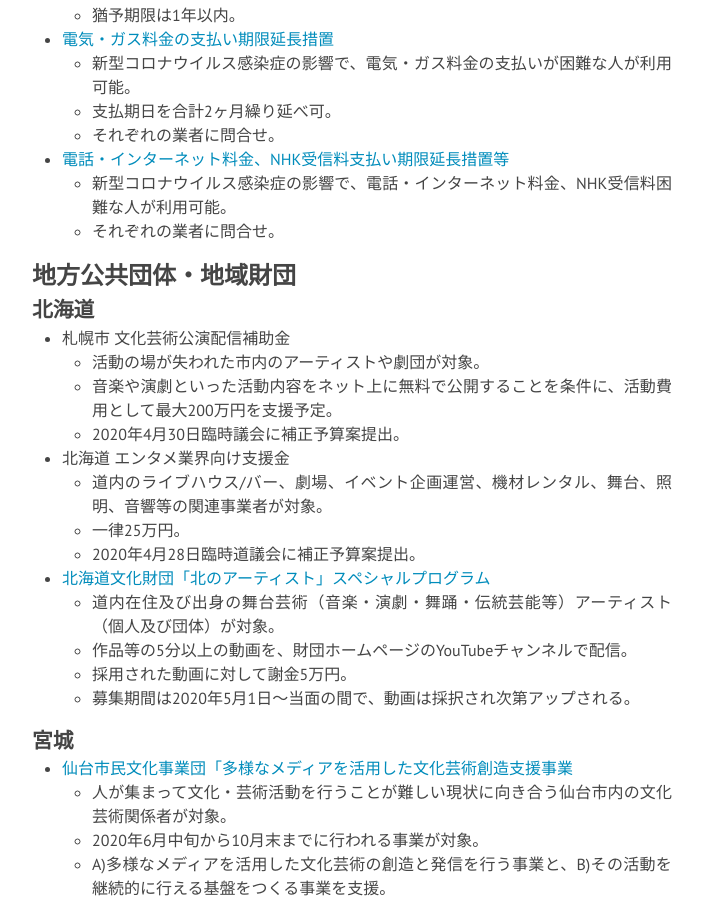
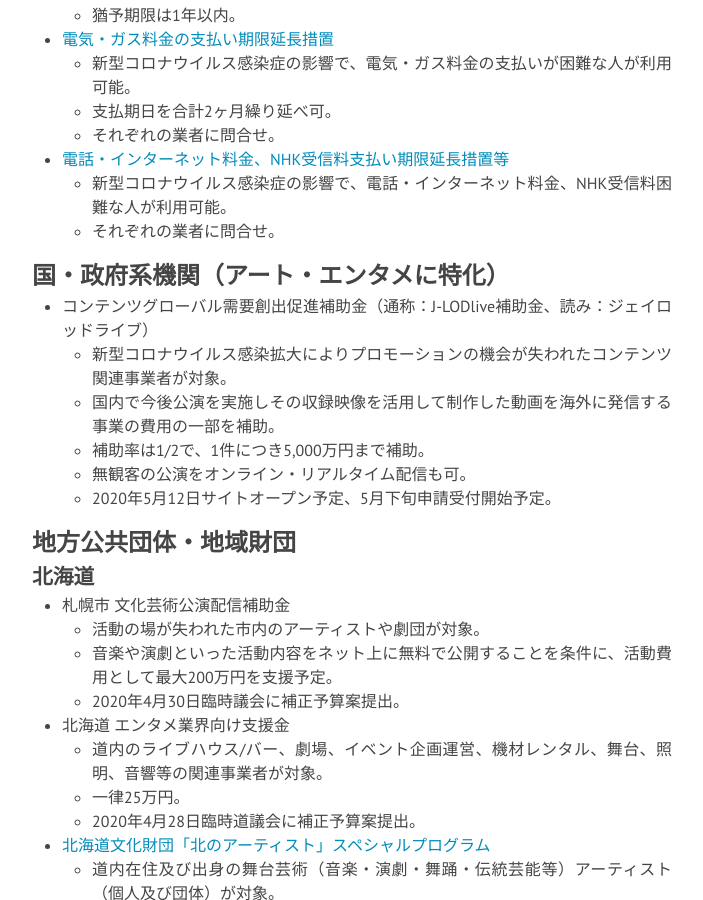
Before and after one commit to a-okuda/resources-for-artists, a Jekyll site: the page built from a_artists.md, in a window 1280 px wide and 900 px high, scrolled down 3075 px. Shown: the whole window, without its empty margins (288-991 px from the left). Built offline with Jekyll 4.4.1, drawn with Linux system fonts in a browser that asks for light colours; nearby versions of some CDN libraries; some of the changed text lies outside the part shown.

Commit message:
Update a_artists.md

```diff
--- a/a_artists.md
+++ b/a_artists.md
@@ -101,6 +101,14 @@ permalink: /artists/
 	* 新型コロナウイルス感染症の影響で、電話・インターネット料金、NHK受信料困難な人が利用可能。
 	* それぞれの業者に問合せ。
 
+## 国・政府系機関（アート・エンタメに特化）
+* コンテンツグローバル需要創出促進補助金（通称：J-LODlive補助金、読み：ジェイロッドライブ）
+	* 新型コロナウイルス感染拡大によりプロモーションの機会が失われたコンテンツ関連事業者が対象。
+	* 国内で今後公演を実施しその収録映像を活用して制作した動画を海外に発信する事業の費用の一部を補助。
+	* 補助率は1/2で、1件につき5,000万円まで補助。
+	* 無観客の公演をオンライン・リアルタイム配信も可。
+	* 2020年5月12日サイトオープン予定、5月下旬申請受付開始予定。
+
 ## 地方公共団体・地域財団
 ### 北海道
 * 札幌市 文化芸術公演配信補助金
@@ -176,12 +184,11 @@ permalink: /artists/
 	* 税理士等専門資格者を配置し、事業損失等の相談に乗る。
 
 ### 長野
-* 長野県 頑張るアーティスト応援事業
+* [長野県 頑張るアーティスト応援事業](https://www.pref.nagano.lg.jp/seibun/2020artist_support.html)
 	* 新型コロナウイルスにより経済的打撃を受けている長野県ゆかりのアーティスト・団体が対象。
-	* インターネット上で観賞できる作品の創作活動を支援。
-	* 採択件数30件程度、補助金額上限50万円。
-	* 募集は5月上旬から中旬予定。
-	* 相談支援も実施。
+	* オンライン上で鑑賞可能な創作活動を発表するための経費を支援。
+	* 支援金額上限は1人につき10万円、1件50万円。
+	* 募集は2020年5月27日17時まで。
 * [県・市町村連携新型コロナウイルス拡大防止協力企業等特別支援事業（予定）](https://www.pref.nagano.lg.jp/sansei/sangyo/shokogyo/covid19kyoryoku.html)
 	* 新型コロナウイルス感染拡大防止のための休業要請等に応じた県内の事業者が対象。
 	* 1事業者あたり30万円。
@@ -316,6 +323,9 @@ permalink: /artists/
 * [新型コロナウイルスの影響を受ける文化芸術関係者に対する支援情報窓口](https://www.bunka.go.jp/koho_hodo_oshirase/sonota_oshirase/2020020601.html)
 	* 文化庁が開設。
 	* 経済的な打撃を受けたアート関係者が利用可能な公的支援などについて説明。
+* [イベント・エンターテインメントに携わる方々への緊急経済支援策](https://www.cao.go.jp/cool_japan/corona/corona.html)
+	* 内閣府クールジャパン戦略ページに開設。
+	* 各省庁が出している支援策をまとめたもの。
 * [J-NET21 休業協力金（都道府県別）](https://j-net21.smrj.go.jp/support/kyugyo.html)
 	* 中小企業経営者をサポートする支援情報等掲載サイト。
 	* 新型コロナの影響による休業への協力金や支援金を都道府県別に一覧にして掲載。
```
